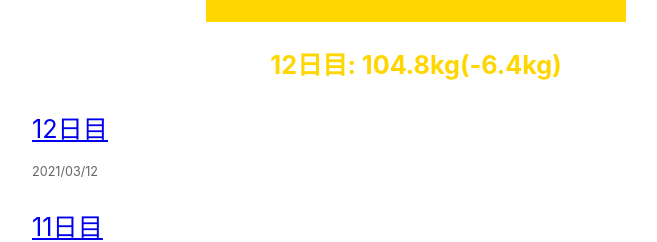
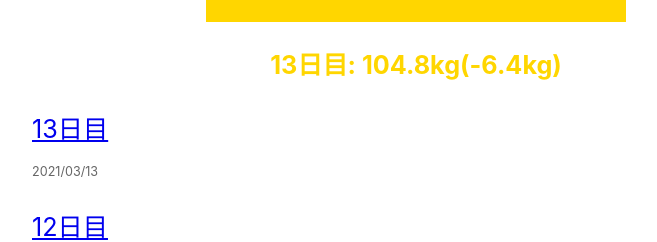
Before and after one commit to fusho-takahashi/fat2fit, a Next.js app: page / in a window 1280 px wide. Shown: the part 414-656 px from the top of the page, without its empty margins (224-881 px from the left). Built offline with nearby package versions, Linux system fonts and the light colour scheme.

Commit message:
add daily article

```diff
--- /dev/null
+++ b/posts/13日目.md
@@ -0,0 +1,14 @@
+---
+title: '13日目'
+date: '2021-03-13'
+---
+
+- 体重: 104.8kg
+- 前日比: 0.0kg
+- 摂取カロリー: 1,993kcal
+
+昨日 2kg も落ちたので増えてるかな？と思ったが、なんとか維持できたようだ。
+
+本日急にジャンキーなものが食べたいという欲に駆られたが、既に一日分の食事が完成したあとだったので、計算も面倒だし我慢することができた。経験則だが一定期間 脂質を抜いていると、妙にジャンキーなものが食べたくなるときがある。食事量はもう少し減らしても大丈夫なので、同じくらいのカロリーの中で脂質の割合を増やすか、1 日ハイカーボデイならぬハイファットデイを作っても良いような気がしてきた。これは甘えだろうか…。
+
+**マッチョまであと 87 日**
--- a/src/pages/index.tsx
+++ b/src/pages/index.tsx
@@ -22,7 +22,7 @@ const Home = ({
         <title>{siteTitle}</title>
       </Head>
       <section className={styles.subHeading}>
-        <p>12日目: 104.8kg(-6.4kg)</p>
+        <p>13日目: 104.8kg(-6.4kg)</p>
       </section>
       <section className={`${utilStyles.headingMd} ${utilStyles.padding1px}`}>
         <ul className={utilStyles.list}>
```
